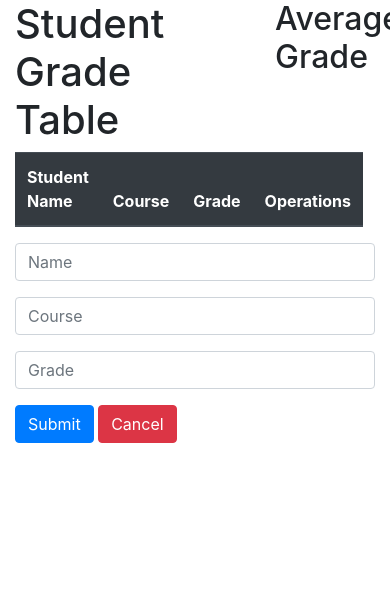
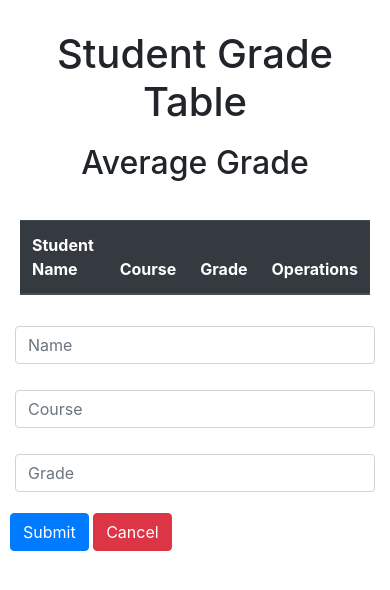
Before and after one commit to do-jonathan4/student-grade-table, a plain HTML site: page index.html in a window 390 px wide. Drawn offline with nearby package versions, Linux system fonts and the light colour scheme; no server answers.

Commit message:
fixed css, added mobile css

```diff
--- a/index.html
+++ b/index.html
@@ -6,16 +6,17 @@
   <title>student-grade-table</title>
   <link rel="stylesheet" href="https://cdnjs.cloudflare.com/ajax/libs/twitter-bootstrap/4.5.3/css/bootstrap.min.css">
   <link rel="stylesheet" href="https://cdnjs.cloudflare.com/ajax/libs/font-awesome/5.15.1/css/all.min.css">
+  <link rel="stylesheet" href="style.css">
   <script src="https://cdnjs.cloudflare.com/ajax/libs/jquery/3.5.1/jquery.js"></script>
 </head>
 
 <body>
   <div class="container">
-    <div class="row justify-content-between">
-      <div class="col">
+    <div class="row justify-content-between wrap">
+      <div class=".col-md-4">
         <h1>Student Grade Table</h1>
       </div>
-      <div class="col-4">
+      <div class=".col-md-4 .col-md-offset-4">
         <h2>Average Grade <span class="badge badge-dark"></span></h2>
       </div>
     </div>
@@ -23,7 +24,7 @@
 
   <div class="container">
     <div class="row justify-content-between">
-      <div class="col-9">
+      <div class="col">
         <table class="table table-striped">
           <thead class="thead-dark">
             <tr>
@@ -42,7 +43,7 @@
         </p>
       </div>
 
-      <div class="col">
+      <div class=".col-md-3 .col-md-offset-3">
         <form>
           <div class="form-group">
             <input type="text" class="form-control" id="studentName" name="name" placeholder="Name">
--- /dev/null
+++ b/style.css
@@ -0,0 +1,19 @@
+body {
+  padding-top: 15px;
+}
+@media only screen and (max-width: 800px) {
+  body {
+    margin-left:auto;
+    margin-right:auto;
+  }
+  .row {
+    display: flex;
+    flex-direction: column;
+  }
+  div {
+    padding: 5px;
+  }
+  h1, h2 {
+    text-align: center;
+  }
+}
```
